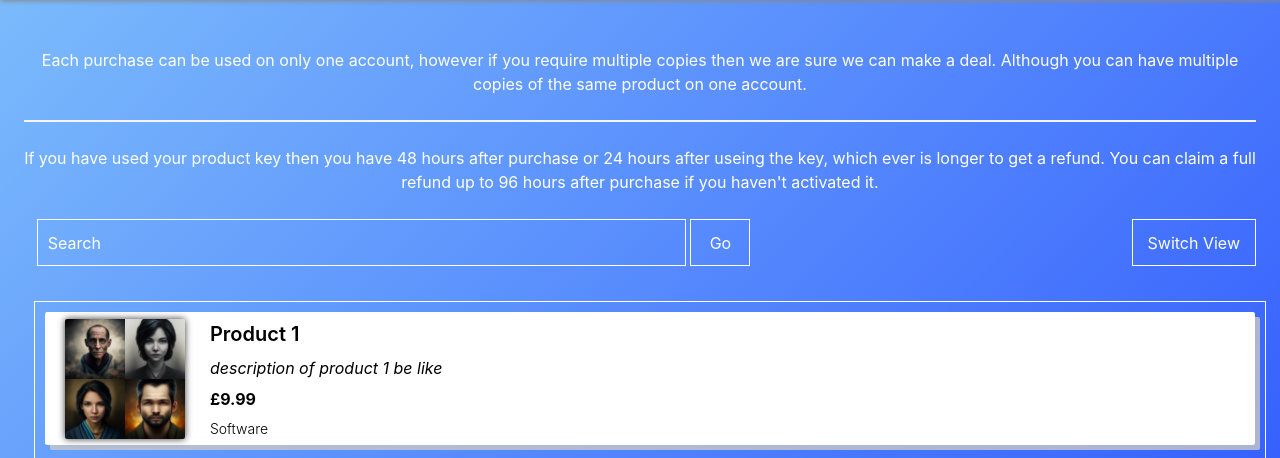
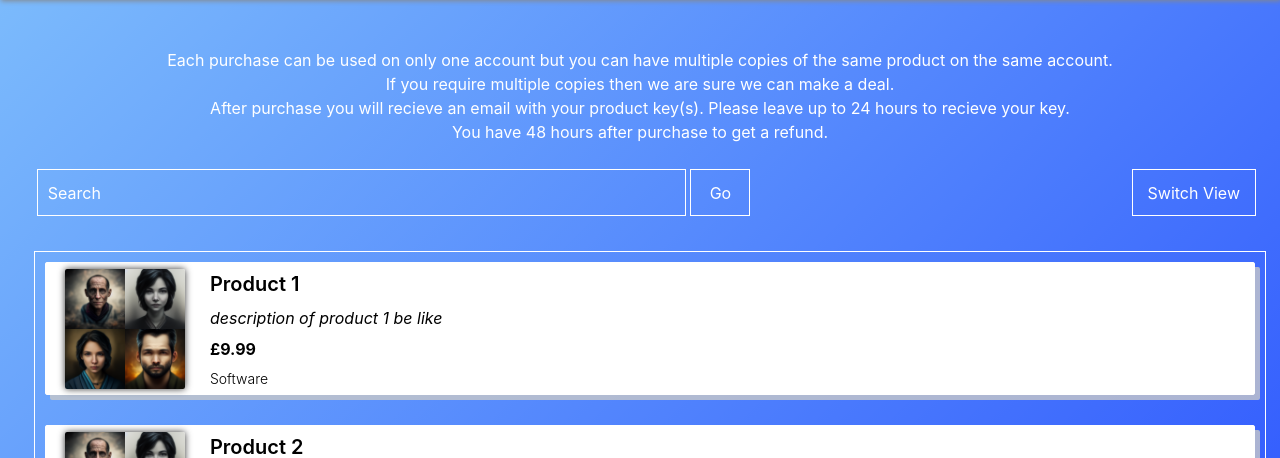
Before and after one commit to GalacticSquirel/crazysuite, a Flask app: page /shop in a window 1280 px wide. Shown: the part 90-548 px from the top of the page. Run offline with Flask 2, Linux system fonts and the light colour scheme; some libraries are stand-ins or nearby versions.

Commit message:
Changed text in shop.html

```diff
--- a/web/templates/shop.html
+++ b/web/templates/shop.html
@@ -6,11 +6,13 @@
 <div vertical-layout id="container">
     <div vertical-layout id="vertical-layout">
         <p>
-            Each purchase can be used on only one account, however if you require multiple copies then we are sure we can make a deal. Although you can have multiple copies of the same product on one account.
-        </p>
-        <hr>
-        <p>
-            If you have used your product key then you have 48 hours after purchase or 24 hours after useing the key, which ever is longer to get a refund. You can claim a full refund up to 96 hours after purchase if you haven't activated it.
+            Each purchase can be used on only one account but you can have multiple copies of the same product on the same account.
+            <br>
+            If you require multiple copies then we are sure we can make a deal.
+            <br>
+            After purchase you will recieve an email with your product key(s). Please leave up to 24 hours to recieve your key.
+            <br>
+            You have 48 hours after purchase to get a refund.
         </p>
         <div id="container-tools">
             <div class="tools">
```
